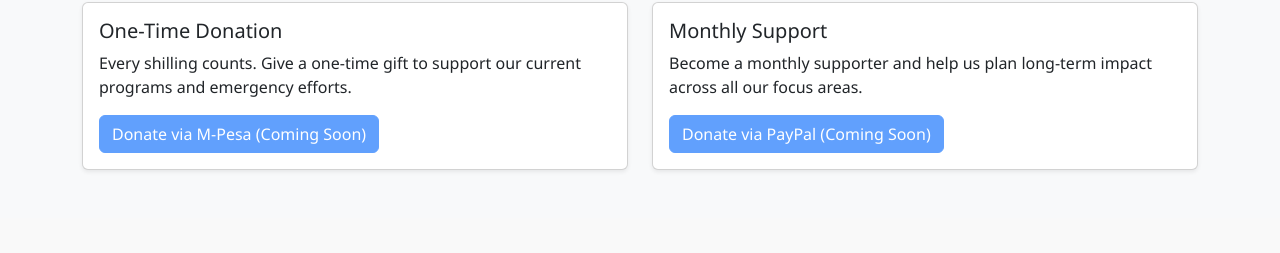
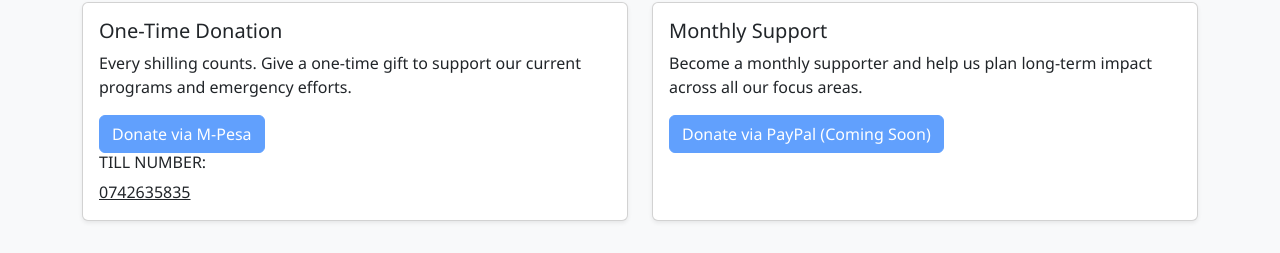
Before and after one commit to chami254/BLSF-WEBSITE, a website: page frontend/public/donate.html in a window 1280 px wide. Shown: the part 382-635 px from the top of the page. Drawn offline with nearby package versions, Linux system fonts and the light colour scheme.

Commit message:
final donate commit

```diff
--- a/frontend/public/donate.html
+++ b/frontend/public/donate.html
@@ -52,7 +52,9 @@
             <div class="card-body">
               <h5 class="card-title">One-Time Donation</h5>
               <p class="card-text">Every shilling counts. Give a one-time gift to support our current programs and emergency efforts.</p>
-              <a href="#" class="btn btn-primary disabled">Donate via M-Pesa (Coming Soon)</a>
+              <a href="#" class="btn btn-primary disabled">Donate via M-Pesa </a>
+              <h6>    TILL NUMBER: </h6>
+              <u>0742635835</u>
             </div>
           </div>
         </div>
```
